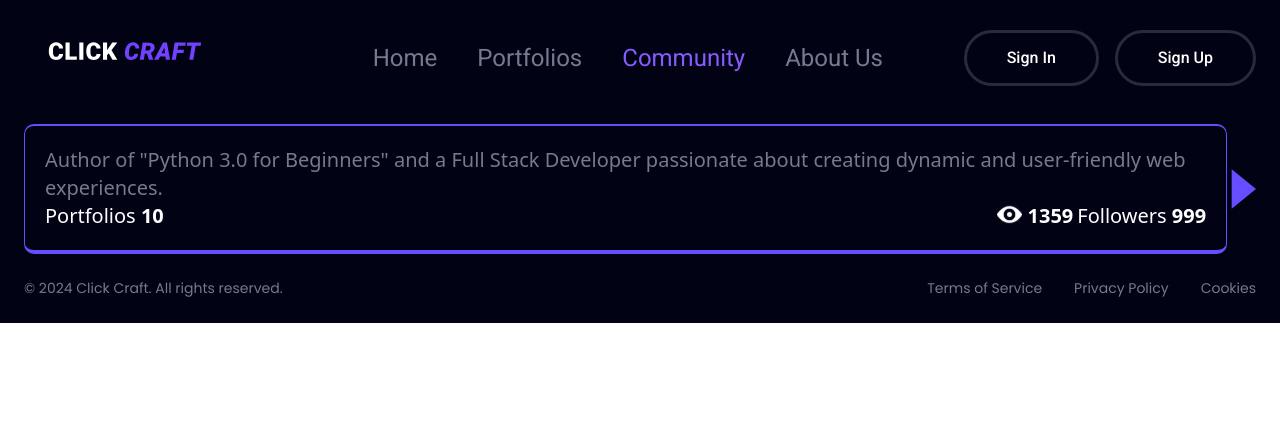
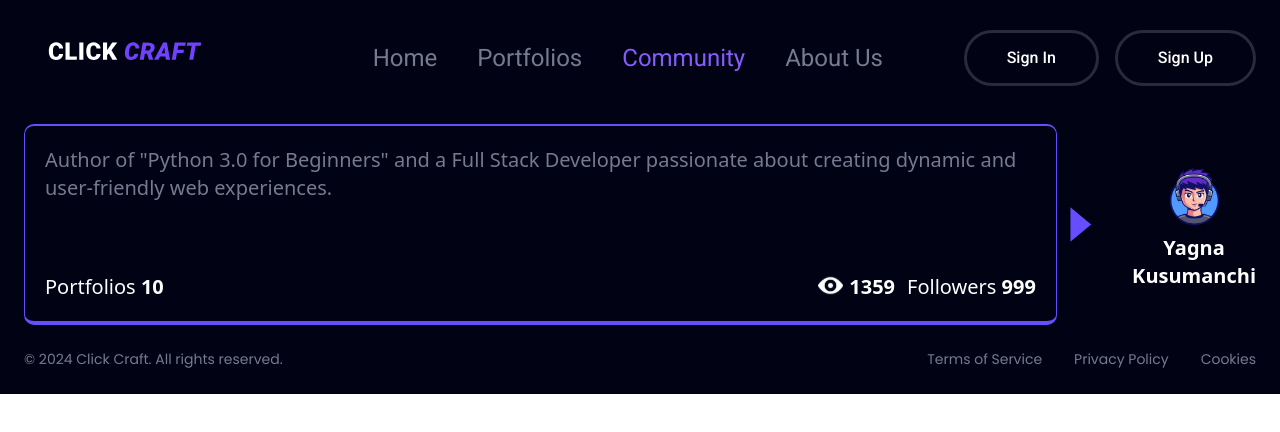
Before and after one commit to NigarAsadova/ClickCraft, a React (Vite) app: page /community in a window 1280 px wide. Shown: the top 432 px of the page. Built offline with nearby package versions, Linux system fonts and the light colour scheme.

Commit message:
Add initial component structure before API integration.

```diff
--- a/src/pages/Community.jsx
+++ b/src/pages/Community.jsx
@@ -1,28 +1,29 @@
 import eye from "../assets/icons/Eye.svg"
 import arrow from "../assets/icons/arrow.svg"
+import user from "../assets/imgs/user.png"
 
 const Community = () => {
     return (
-        <div>
-            <div>
+        <div className="max-w-[1520px] mx-auto">
+            <div className="flex gap-[139px]">
                 <div className="flex items-center">
-                    <div className="p-5 border-[#664DFF] border-t-2 border-x border-b-4 rounded-[10px] flex flex-col items-">
+                    <div className="p-5 border-[#664DFF] border-t-2 border-x border-b-4 rounded-[10px] flex flex-col gap-[71px]">
                         <div className="text-[#77798F] text-xl font-normal">
                             Author of "Python 3.0 for Beginners" and a Full Stack Developer passionate about creating dynamic and user-friendly web experiences.
                         </div>
                         <div className="text-white text-xl font-normal flex justify-between">
                             <p>Portfolios <span className="font-bold">10</span></p>
-                            <div className="flex gap-1">
+                            <div className="flex gap-3">
                                 <div className="flex gap-[6px]"><div><img src={eye} alt="eye" /></div><span className="font-bold"> 1359</span></div>
                                 <p>Followers <span className="font-bold">999</span></p>
                             </div>
                         </div>
                     </div>
-                    <div className="ml-1"><img src={arrow} alt="arrow" /></div>
-                    <div>
-                        <div><img src="" alt="" /></div>
-                        <p></p>
-                        <p></p>
+                    <div className="w-[50px] h-[35px] ml-1"><img src={arrow} alt="arrow" className="size-full" /></div>
+                    <div className="text-center font-bold text-white text-xl pl-8 flex items-center flex-col">
+                        <div className="max-h-[75px] max-w-[75px]"><img src={user} alt="user" className="size-full" /></div>
+                        <p>Yagna</p>
+                        <p>Kusumanchi</p>
                     </div>
                 </div>
             </div>
```
